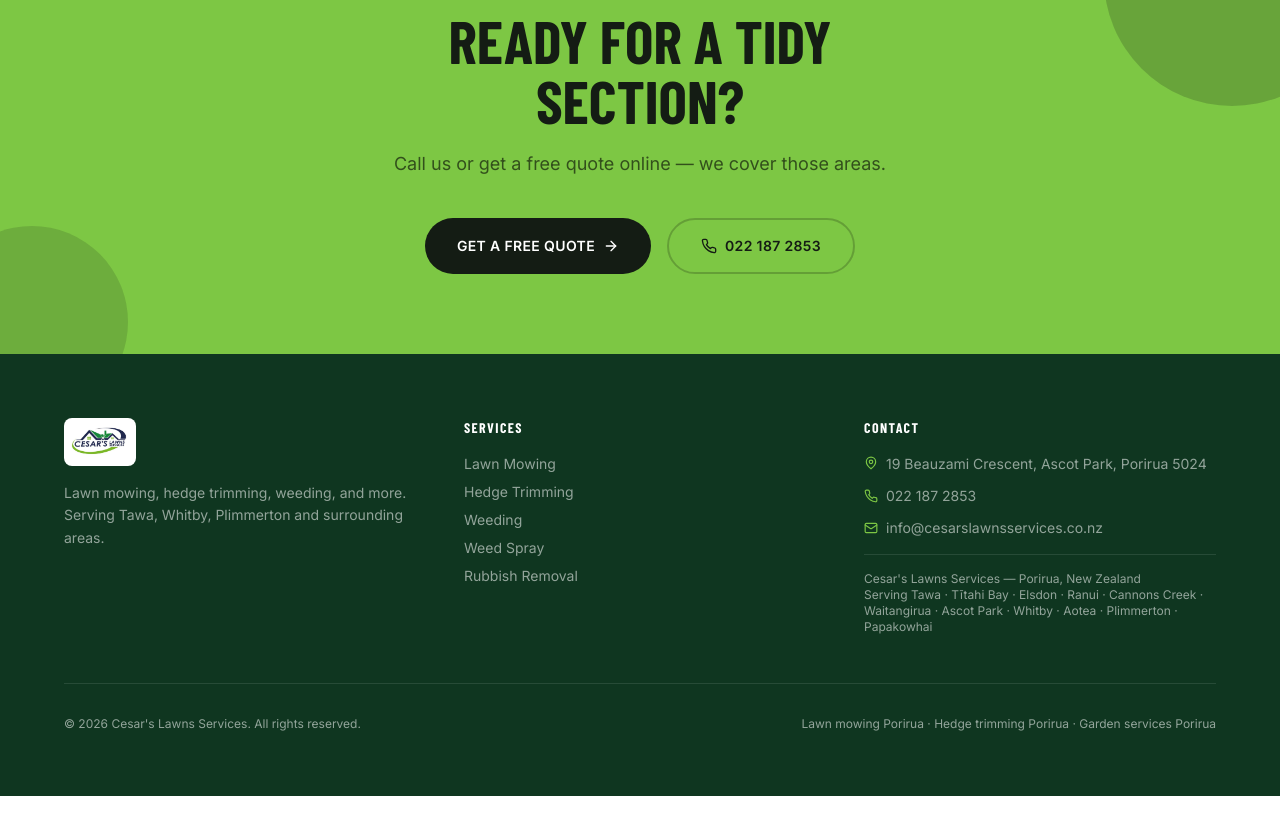
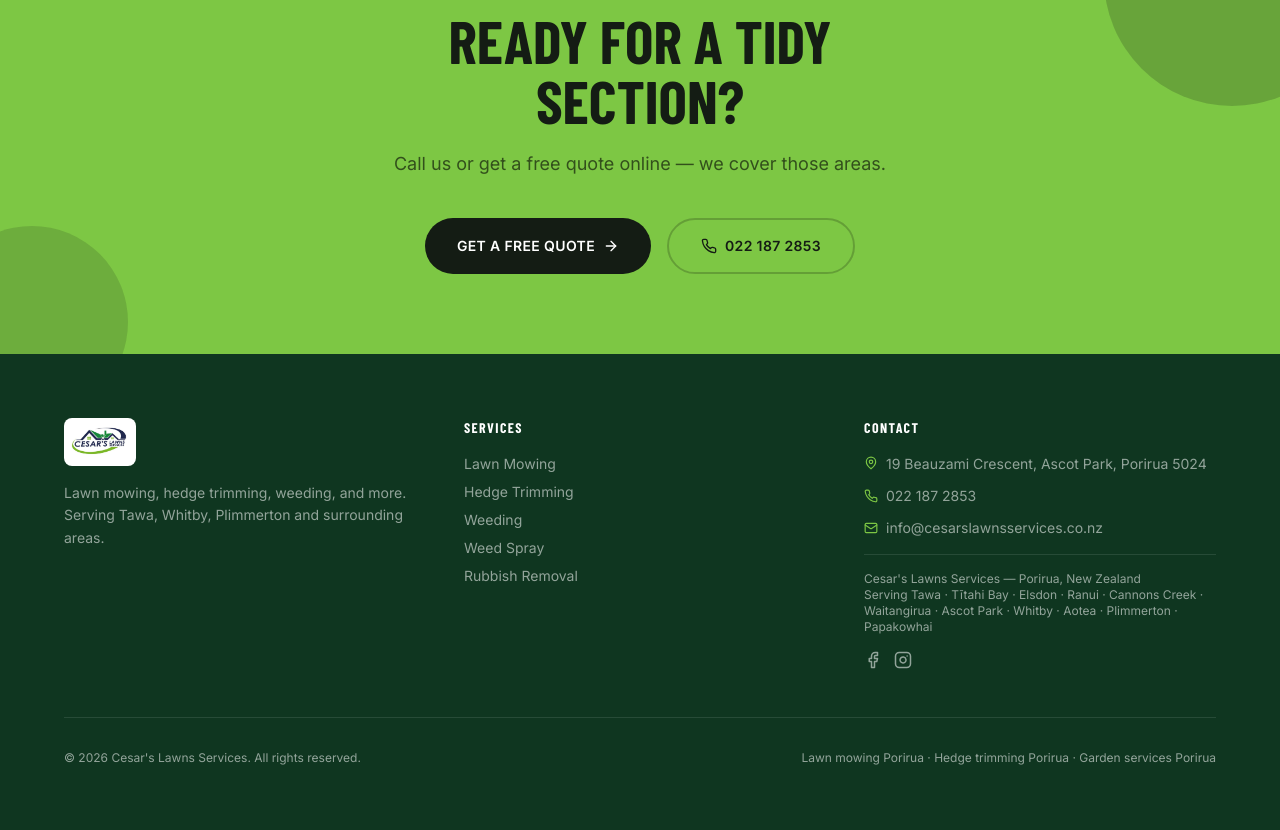
Before and after one commit to anu-ahuja-88/cesar-lawns, a Next.js app: page / in a window 1280 px wide. Shown: the part 5552-6382 px from the top of the page. Before the commit the page ends 6348 px from the top, so only its background shows below. Built offline with nearby package versions, Linux system fonts and the light colour scheme; a web font is replaced by a local one.

Commit message:
Deploy: cesar-lawns

```diff
--- a/src/app/api/quote/route.ts
+++ b/src/app/api/quote/route.ts
@@ -17,7 +17,7 @@
 
     await resend.emails.send({
       from: "Cesar's Lawns Website <admin@verrawebstudio.co.nz>",
-      to: ['cesarslawnsservices@gmail.com'],
+      to: ['info@cesarslawnsservices.co.nz'],
       replyTo: email,
       subject: `New quote request — ${service} (${name})`,
       html: `
--- a/src/components/Footer.tsx
+++ b/src/components/Footer.tsx
@@ -1,6 +1,6 @@
 'use client'
 
-import { Phone, Mail, MapPin } from 'lucide-react'
+import { Phone, Mail, MapPin, Facebook, Instagram } from 'lucide-react'
 import Image from 'next/image'
 import { business } from '@/data/business'
 
@@ -71,6 +71,33 @@
               {business.name} — Porirua, New Zealand<br />
               Serving {business.serviceAreas.join(' · ')}
             </address>
+
+            {business.social && (
+              <div className="flex gap-3 mt-4">
+                {business.social.facebook && (
+                  <a
+                    href={business.social.facebook}
+                    target="_blank"
+                    rel="noopener noreferrer"
+                    aria-label="Facebook"
+                    className="hover:text-white transition-colors"
+                  >
+                    <Facebook size={18} />
+                  </a>
+                )}
+                {business.social.instagram && (
+                  <a
+                    href={business.social.instagram}
+                    target="_blank"
+                    rel="noopener noreferrer"
+                    aria-label="Instagram"
+                    className="hover:text-white transition-colors"
+                  >
+                    <Instagram size={18} />
+                  </a>
+                )}
+              </div>
+            )}
           </div>
         </div>
 
--- a/src/data/business.ts
+++ b/src/data/business.ts
@@ -14,6 +14,11 @@
   email: string
   address: string
   bookingUrl?: string
+
+  social?: {
+    facebook?: string
+    instagram?: string
+  }
 
   hero: {
     headline: string
@@ -83,6 +88,11 @@
   phone: "022 187 2853",
   email: "info@cesarslawnsservices.co.nz",
   address: "19 Beauzami Crescent, Ascot Park, Porirua 5024",
+
+  social: {
+    facebook: "https://www.facebook.com/CesarsLawns/",
+    instagram: "https://www.instagram.com/cesars_lawns_services/",
+  },
 
   hero: {
     headline: "Porirua's Lawn & Garden Crew",
```
Also changed, not shown: 1 other file (tests, documents, lock files or other folders).
